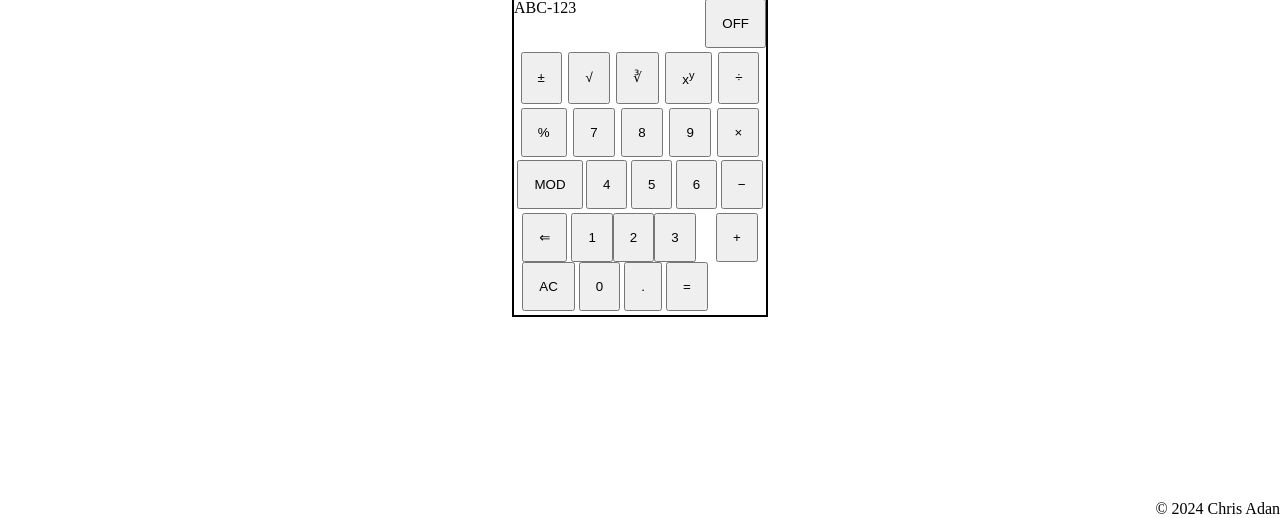
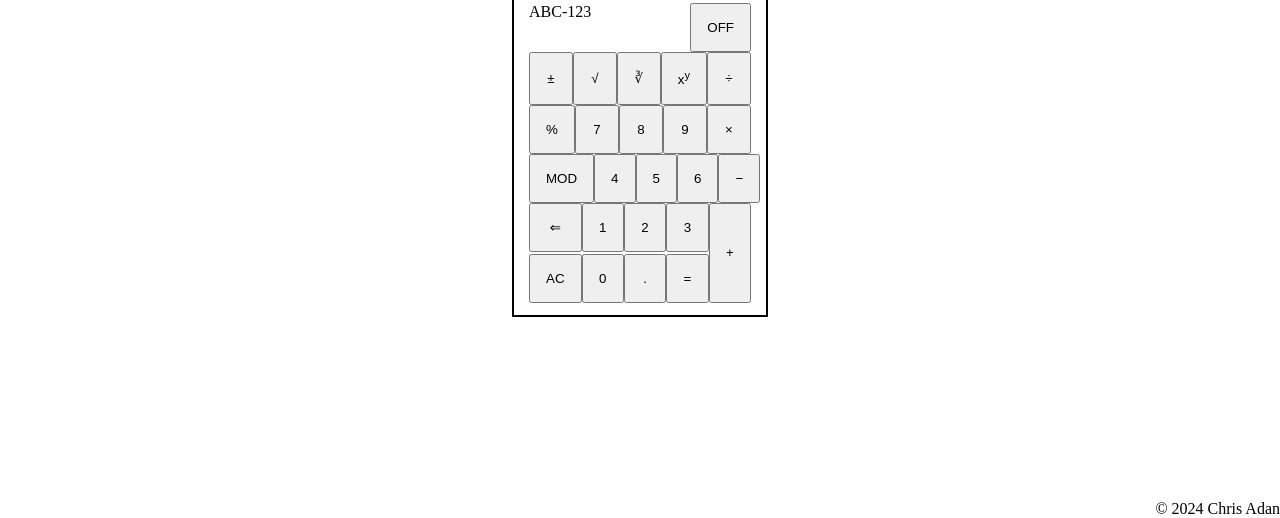
Before and after one commit to ChrisAdan/digits, a plain HTML site: page index.html in a window 1280 px wide. Shown: the part 282-800 px from the top of the page. Drawn offline with Linux system fonts and the light colour scheme.

Commit message:
Arrange all calculator buttons

```diff
--- a/index.html
+++ b/index.html
@@ -54,20 +54,23 @@
           <button class="subtract">&minus;</button>
         </div>
         <div class="row-7">
-          <div class="row-7-left">
-            <div class="row-7-left-top">
-              <button class="undo">&Leftarrow;</button>
-              <button class="digit">1</button><button class="digit">2</button
-              ><button class="digit">3</button>
-            </div>
-            <div class="row-7-left-bottom">
-              <button class="clear">AC</button>
-              <button class="digit">0</button>
-              <button class="decimal">.</button>
-              <button class="equals">&equals;</button>
-            </div>
+          <div class="row-7-0">
+            <button class="undo">&Leftarrow;</button>
+            <button class="clear">AC</button>
           </div>
-          <div class="row-7-right">
+          <div class="row-7-1">
+            <button class="digit">1</button>
+            <button class="digit">0</button>
+          </div>
+          <div class="row-7-2">
+            <button class="digit">2</button>
+            <button class="decimal">.</button>
+          </div>
+          <div class="row-7-3">
+            <button class="digit">3</button>
+            <button class="equals">&equals;</button>
+          </div>
+          <div class="row-7-4">
             <button class="add">&plus;</button>
           </div>
         </div>
--- a/style.css
+++ b/style.css
@@ -42,11 +42,14 @@ section {
   display: flex;
   flex-direction: column;
   justify-content: space-evenly;
+  padding: 15px;
 }
 
-.row-1 {
-  display: flex;
-  justify-content: space-between;
+.calculator-container button {
+  flex: 1;
+}
+button.off-button {
+  flex: 0;
 }
 
 .power-bar {
@@ -57,16 +60,21 @@ section {
   display: flex;
   justify-content: center;
 }
-.row-3 {
-  display: flex;
-  justify-content: space-between;
-}
+.row-1,
+.row-3,
 .row-4,
 .row-5,
 .row-6,
 .row-7 {
   display: flex;
-  justify-content: space-evenly;
+  justify-content: space-between;
+}
+
+[class*="row-7-"] {
+  flex: 1;
+  display: flex;
+  flex-direction: column;
+  gap: 2px;
 }
 
 footer {
```
